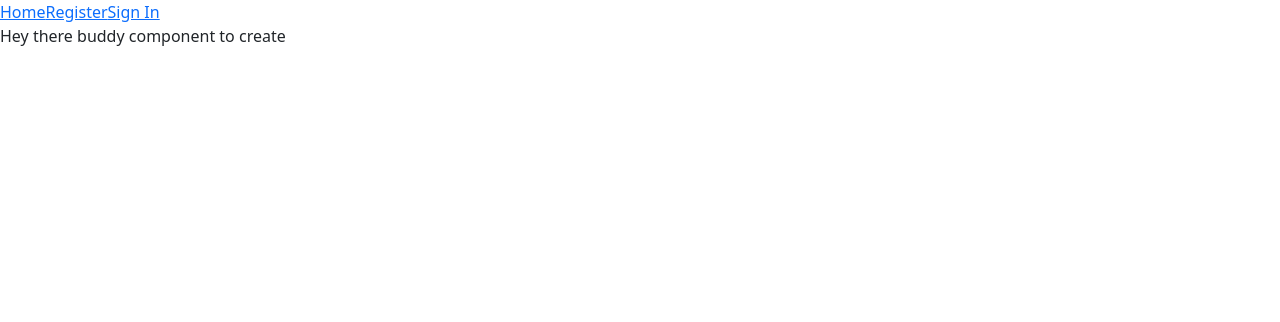
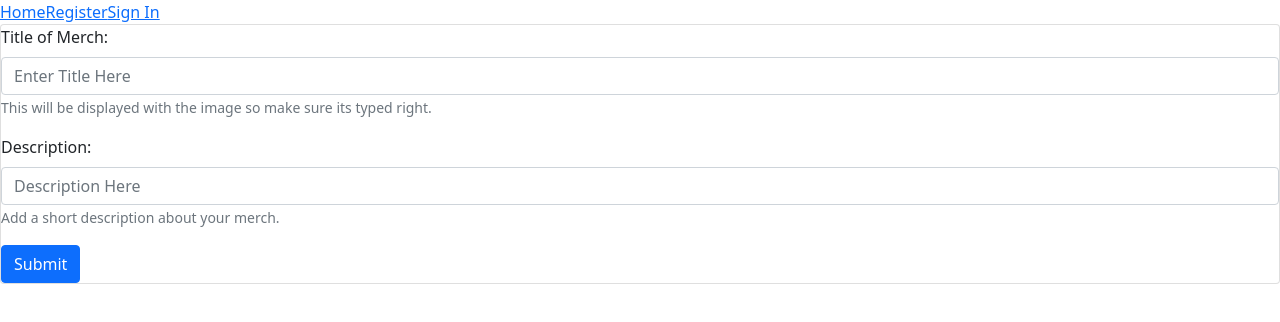
Before and after one commit to Neoj1sec142/django-core-practice, a React (Create React App) app in the folder client/: page /todo in a window 1280 px wide. Both pictures are taken after a click on the button "Add To List". Shown: the top 322 px of the page. Built offline with nearby package versions, Linux system fonts and the light colour scheme.

Commit message:
starting to set up create todo functionality and form

```diff
--- a/client/src/components/CreateTo.jsx
+++ b/client/src/components/CreateTo.jsx
@@ -1,4 +1,5 @@
 import React from 'react'
+import {Card, Form, Button} from 'react-bootstrap'
 import { connect } from 'react-redux'
 import { useEffect, useState } from 'react'
 import { LoadPosts, UpdateNewPostState, UploadPost } from '../store/actions/PostActions'
@@ -15,10 +16,54 @@ const mapDispatchToProps = (dispatch) => {
     }
 }
 
-const CreateTo = () => {
+const CreateTo = (props) => {
+    const ap = props.postState.newPost
+    const handleChange = async (e) => {
+        await props.updateState({[e.target.name]: e.target.value})
+        console.log(props.postState.newPost)
+    }
+
     return(
-        <div>Hey there buddy component to create</div>
+        <Card>
+            <Form>
+                <Form.Group className="mb-3" controlId="formBasicTitle" onChange={handleChange}>
+                    <Form.Label>Title of Merch:</Form.Label>
+                    <Form.Control type="title" placeholder="Enter Title Here" name='title' value={ap.title} required={true}/>
+                    <Form.Text className="text-muted">
+                        This will be displayed with the image so make sure its typed right.
+                    </Form.Text>
+                </Form.Group>
+                {/* <Form.Group className="mb-3" controlId="formBasicImg" onChange={handleChange}>
+                    <Form.Label>Add an Image:</Form.Label>
+                    <Form.Control type="url" placeholder="URL for Image Here" name='image' value={ap.image} required={true}/>
+                    <Form.Text className="text-muted">
+                        Make sure the URL isnt to long or it wont be accepted as a post. (250 ch)
+                    </Form.Text>
+                </Form.Group> */}
+                <Form.Group className="mb-3" controlId="formBasicEmail" onChange={handleChange}>
+                    <Form.Label>Description:</Form.Label>
+                    <Form.Control type="text" placeholder="Description Here" name='description' value={ap.description} required={true}/>
+                    <Form.Text className="text-muted">
+                        Add a short description about your merch.
+                    </Form.Text>
+                </Form.Group>
+                {/* <Form.Group className="mb-3" controlId="formBasicPrice" onChange={handleChange}>
+                    <Form.Label>Price</Form.Label>
+                    <Form.Control type="text" placeholder="Price Here" name='price' value={ap.price} required={true}/>
+                </Form.Group>
+                <Form.Group className="mb-3" controlId="formBasicUrl" onChange={handleChange}>
+                    <Form.Label>Links</Form.Label>
+                    <Form.Control type="url" placeholder="Links Here" name='url' value={ap.url} required={true}/>
+                </Form.Group>
+                <Form.Group className="mb-3" controlId="formBasicCheckbox">
+                    <Form.Check type="checkbox" label="Check me out" />
+                </Form.Group> */}
+                <Button variant="primary" type="submit">
+                    Submit
+                </Button>
+                </Form>
+        </Card>
     )
 }
 
-export default CreateTo
+export default connect(mapStateToProps, mapDispatchToProps)(CreateTo)
--- a/client/src/pages/Todo.js
+++ b/client/src/pages/Todo.js
@@ -36,6 +36,10 @@ const Todo = () => {
                 <Row>Hey Bud Todos Here</Row>
             </Card>
             </Container>
+
+            //<Form.Group className="mb-3" controlId="formBasicCheckbox">
+            //<Form.Check type="checkbox" label="Check me out" />
+            //</Form.Group>
         )
     }else if(create){
         return(<CreateTo />)
```
